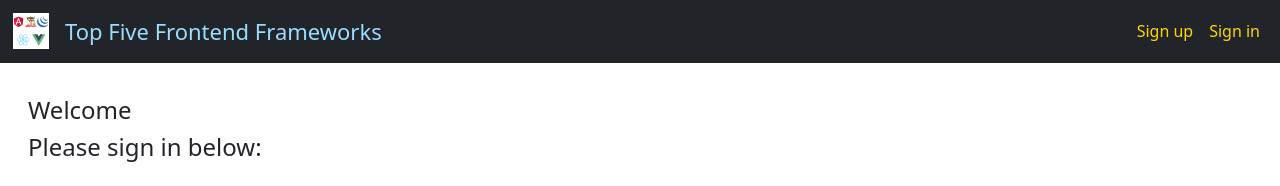
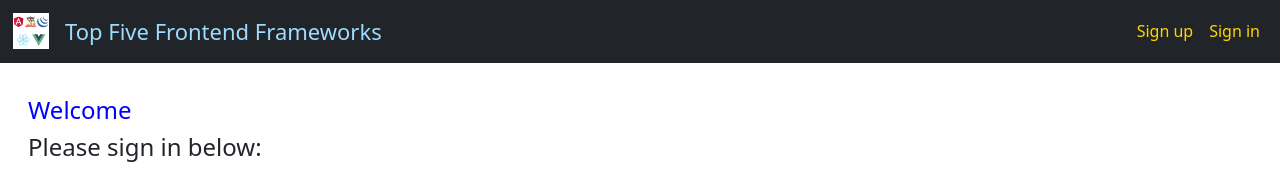
Before and after one commit to rejabusafchef/FA_Elevate_M3, a plain HTML site: page html/signin.html in a window 1280 px wide. Shown: the top 186 px of the page. Drawn offline with nearby package versions, Linux system fonts and the light colour scheme.

Commit message:
greeting style

```diff
--- a/css/style.css
+++ b/css/style.css
@@ -194,3 +194,7 @@
     color: brown;
     font-size: medium;
 }
+
+#greetingDisplay {
+    color: blue;
+}
```
